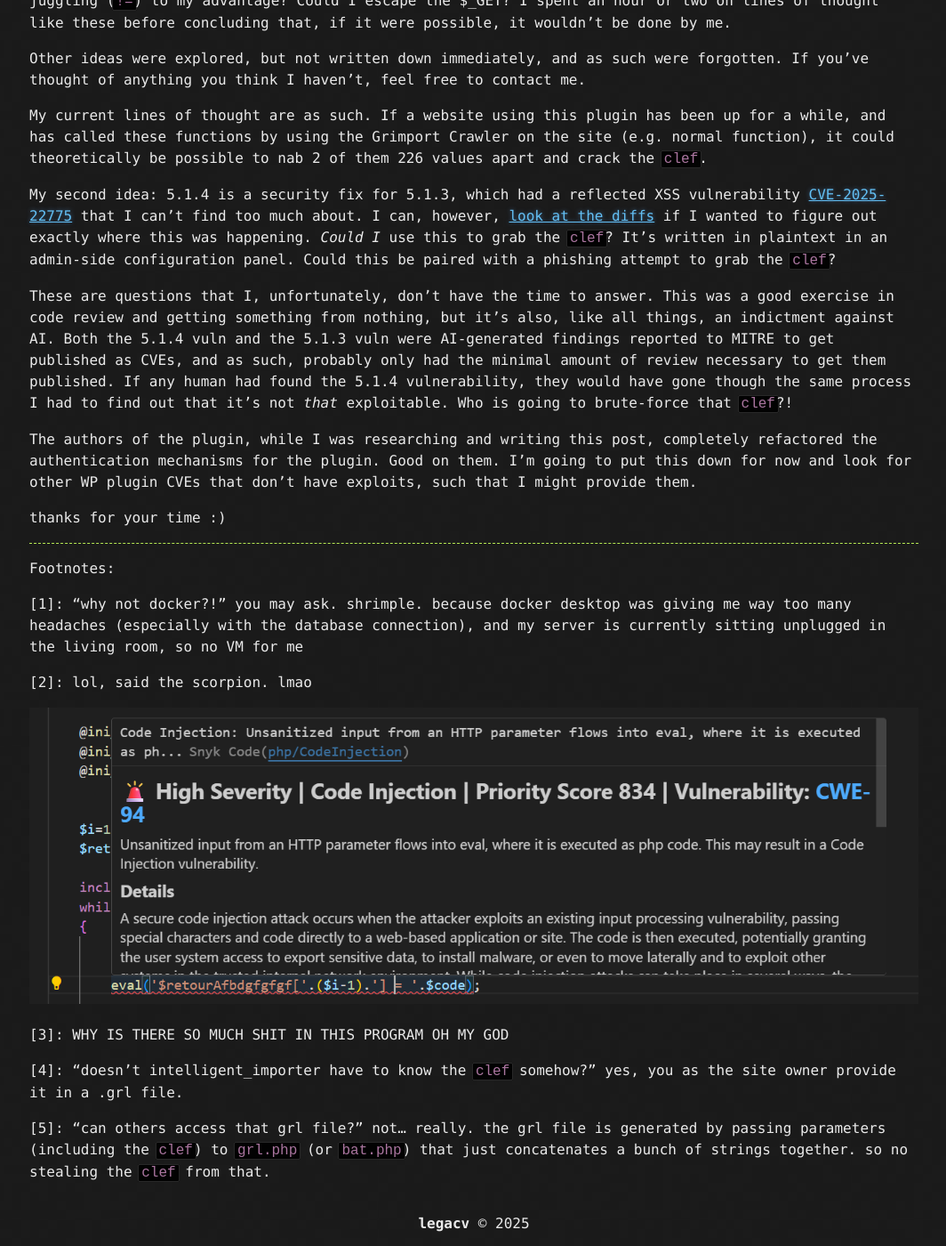
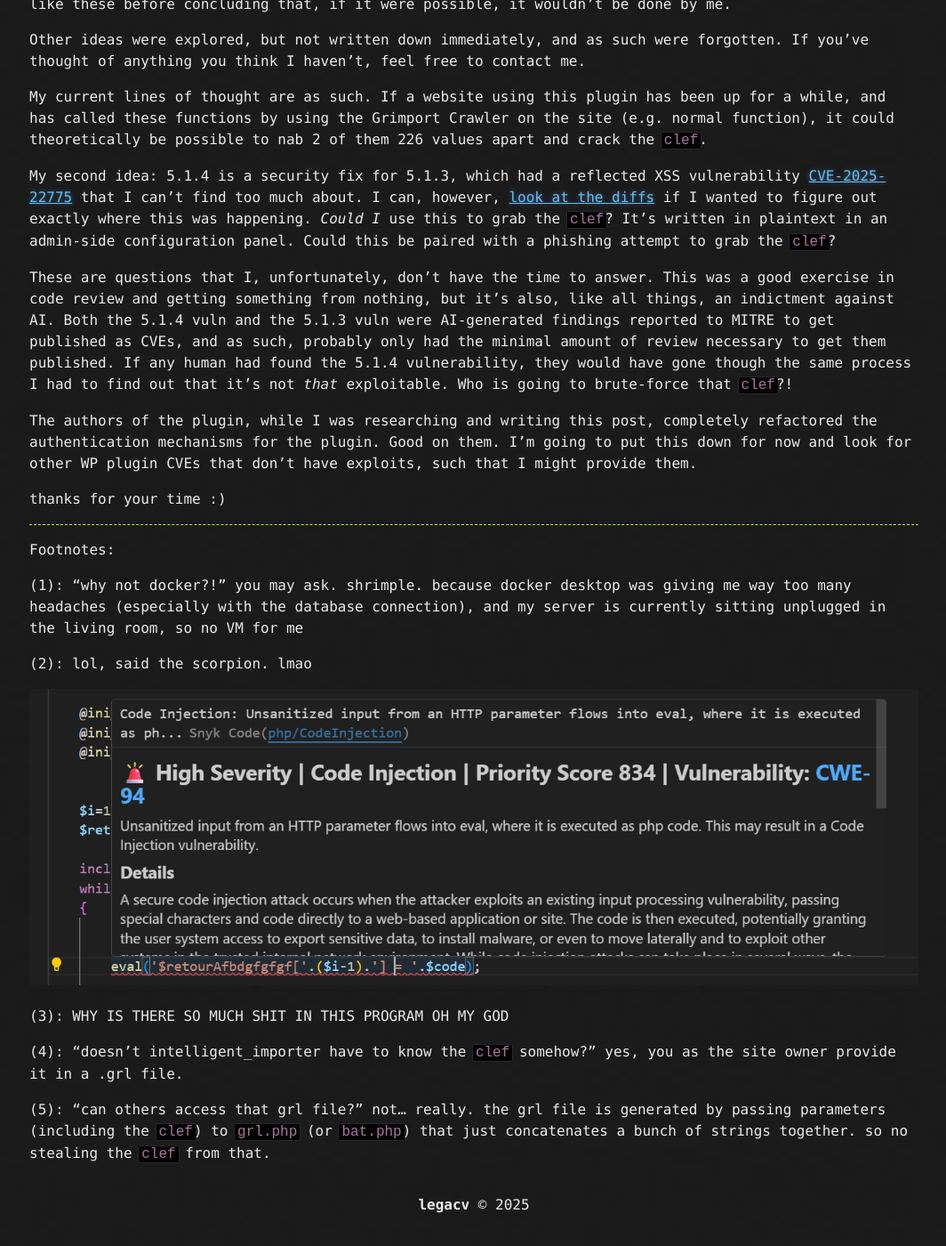
Before and after one commit to legacv/legacv.github.io, a Jekyll site: the page built from _posts/2025-09-16-attempted-poc.md, in a window 1280 px wide and 1400 px high, scrolled down 3418 px. Shown: the whole window at 89% size, without its empty margins (107-1171 px from the left). Built offline with Jekyll 4.4.1, drawn with Linux system fonts in a browser that asks for light colours; after the commit the page ends 4797 px from its top, so only the background shows below that; some of the changed text lies outside the part shown.

Commit message:
i love markdown

```diff
--- a/_posts/2025-09-16-attempted-poc.md
+++ b/_posts/2025-09-16-attempted-poc.md
@@ -35,33 +35,33 @@ If you don't, then I fear you may be SOL. Below is the post I wrote during my re
 
 Figured since I'm a student I might as well have something to show for it. Wordpress plugin vulns have an incredibly special place in my heart, and so do the people that write public exploits. Here's my entry.
 
-1) find appropriate CVE on [cvefeed](https://cvefeed.io/vuln/detail/CVE-2025-8417) (no public exploits, higher criticality, RCE, unauth preferred)
+1. find appropriate CVE on [cvefeed](https://cvefeed.io/vuln/detail/CVE-2025-8417) (no public exploits, higher criticality, RCE, unauth preferred)
 
-2) find plugin on wordpress.com
+2. find plugin on wordpress.com
 
-3) it's gone?
+3. it's gone?
 
-4) oh wrong site
+4. oh wrong site
 
-5) find plugin on [wordpress.org](https://wordpress.org/plugins/intelligent-importer/)
+5. find plugin on [wordpress.org](https://wordpress.org/plugins/intelligent-importer/)
 
-6) it's down! no doubt because of the unauthenticated arbitrary RCE...
+6. it's down! no doubt because of the unauthenticated arbitrary RCE...
 
-7) [wayback machine](https://web.archive.org/web/20250712032821/https://wordpress.org/plugins/intelligent-importer/) indexed it, thankfully
+7. [wayback machine](https://web.archive.org/web/20250712032821/https://wordpress.org/plugins/intelligent-importer/) indexed it, thankfully
 
-8) [link to the download](https://web.archive.org/web/20250712032821/https://downloads.wordpress.org/plugin/intelligent-importer.5.1.4.zip) exists, but hasn't been indexed
+8. [link to the download](https://web.archive.org/web/20250712032821/https://downloads.wordpress.org/plugin/intelligent-importer.5.1.4.zip) exists, but hasn't been indexed
 
-9) the [downloads.wordpress.org base link](https://downloads.wordpress.org/plugin/intelligent-importer.5.1.4.zip), however, is still perfectly functional. (there's also a [github mirror](https://github.com/common-repository/intelligent-importer))
+9. the [downloads.wordpress.org base link](https://downloads.wordpress.org/plugin/intelligent-importer.5.1.4.zip), however, is still perfectly functional. (there's also a [github mirror](https://github.com/common-repository/intelligent-importer))
 
-10) i have the plugin!
+10. i have the plugin!
 
-11) [download and set up XAMPP and wordpress](https://medium.com/@aawesomespace/how-to-host-a-wordpress-website-on-your-own-windows-1c9a91c5ed71) for local testing \[1]
+11. [download and set up XAMPP and wordpress](https://medium.com/@aawesomespace/how-to-host-a-wordpress-website-on-your-own-windows-1c9a91c5ed71) for local testing (1)
 
-12) we do a little code review while xampp is installing...
+12. we do a little code review while xampp is installing...
 
 "Vulnerable to PHP code injection" \[...] "due to reliance on a guessable numeric token (e.g. ?key= 900001705)" \[...] "combined with the unsafe use of eval() on user-supplied input." Makes RCE possible "via a forged request granted they can guess or brute-force the numeric key." So, find the POST params, find where eval() is being used on user-supplied input, how the key is being generated, and how to guess or brute-force it; then stuff that into a bash script that takes a URL and path as arguments to execute `sleep()` (because we're moral here).
 
-There are two places eval() is being called \[2]:
+There are two places eval() is being called (2):
 ![First in communication.php](../assets/image.png)
 
 ![Second in communication.php](../assets/image-1.png)
@@ -70,9 +70,9 @@ These are part of a large if/else statement meant to handle various POSTs(??), t
 
 Problem: how and when are these POSTs being made? After sniffing around, I found that a `POST /wordpress/wp-content/plugins/intelligent-importer/communication.php` gives a 200 OK, meaning this could be our endpoint. I tried a couple simple payloads before realizing it wasn't... working, so I looked back at the code and realized absolutely nothing else referenced `setCommandes` or its ilk, so another program must be making these POSTs.
 
-Enter intelligent_importer.exe, or Grimport Crawler. In the WP module for the plugin there's a "recommended method" for running the analysis, which takes you to a link download for the Intelligent Importer installer. Installed it. Opened it. Didn't like the interface. Decompiled the `run.jar` using [an online decompiler](https://www.decompiler.com/jar/5d073a65e3f34728b84f5804c924615d/run.jar) \[3]. Found our POSTing endpoint; it's actually just `/wordpress/?megaimporter_communication=1&clef=[CLEF]`. Clef is French for 'key,' and it's our "guessable" numeric token.
+Enter intelligent_importer.exe, or Grimport Crawler. In the WP module for the plugin there's a "recommended method" for running the analysis, which takes you to a link download for the Intelligent Importer installer. Installed it. Opened it. Didn't like the interface. Decompiled the `run.jar` using [an online decompiler](https://www.decompiler.com/jar/5d073a65e3f34728b84f5804c924615d/run.jar) (3). Found our POSTing endpoint; it's actually just `/wordpress/?megaimporter_communication=1&clef=[CLEF]`. Clef is French for 'key,' and it's our "guessable" numeric token.
 
-`clef` is created upon plugin installation by nabbing a random value between 1 and 999,999,999, see below. Which only gives us about a billion options. How the hell am I going to guess that? \[4] \[5] I'm starting to see why the CVE wasn't given a 9.8.
+`clef` is created upon plugin installation by nabbing a random value between 1 and 999,999,999, see below. Which only gives us about a billion options. How the hell am I going to guess that? (4) (5) I'm starting to see why the CVE wasn't given a 9.8.
 
 `update_option('megaimporter_clefacces',mt_rand(1,999999999));`
 
@@ -102,16 +102,16 @@ thanks for your time :)
 Footnotes:
 
 
-\[1]: "why not docker?!" you may ask. shrimple. because docker desktop was giving me way too many headaches (especially with the database connection), and my server is currently sitting unplugged in the living room, so no VM for me
+(1): "why not docker?!" you may ask. shrimple. because docker desktop was giving me way too many headaches (especially with the database connection), and my server is currently sitting unplugged in the living room, so no VM for me
 
-\[2]: lol, said the scorpion. lmao
+(2): lol, said the scorpion. lmao
 
 ![snyk](../assets/image-2.png)
 
-\[3]: WHY IS THERE SO MUCH SHIT IN THIS PROGRAM OH MY GOD
+(3): WHY IS THERE SO MUCH SHIT IN THIS PROGRAM OH MY GOD
 
-\[4]: "doesn't intelligent_importer have to know the `clef` somehow?" yes, you as the site owner provide it in a .grl file.
+(4): "doesn't intelligent_importer have to know the `clef` somehow?" yes, you as the site owner provide it in a .grl file.
 
-\[5]: "can others access that grl file?" not... really. the grl file is generated by passing parameters (including the `clef`) to `grl.php` (or `bat.php`) that just concatenates a bunch of strings together. so no stealing the `clef` from that.
+(5): "can others access that grl file?" not... really. the grl file is generated by passing parameters (including the `clef`) to `grl.php` (or `bat.php`) that just concatenates a bunch of strings together. so no stealing the `clef` from that.
 
 [poc]: https://legacv.me/
```
